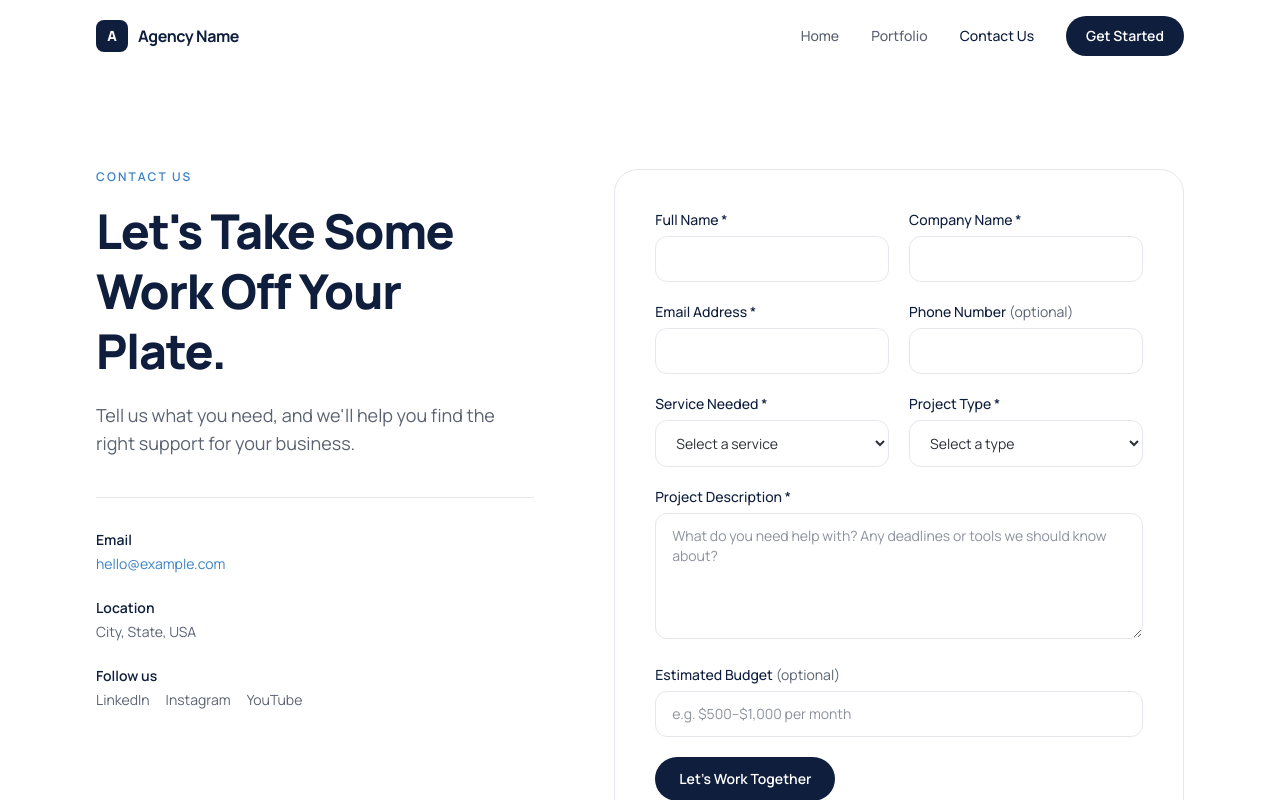
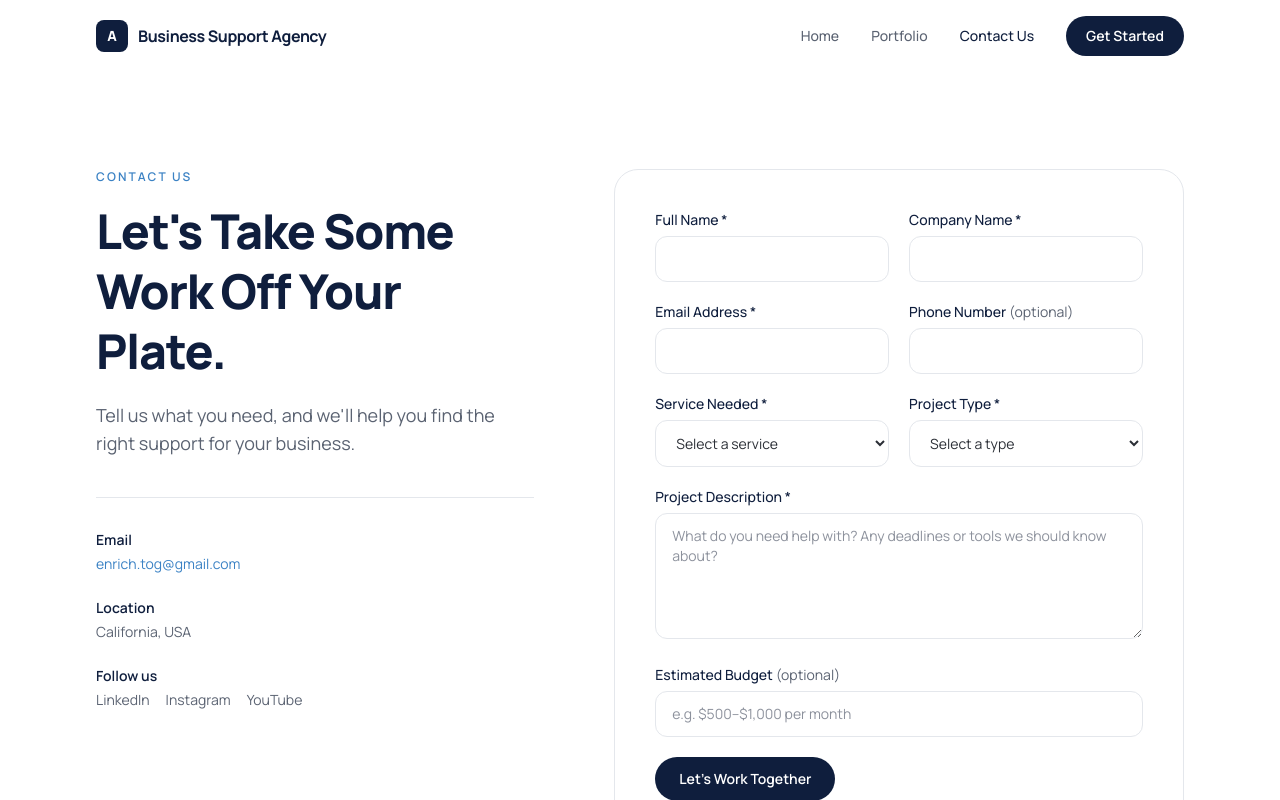
Before and after one commit to ralphchristiandD/agency-website, a Nuxt app: page /contact in a window 1280 px wide. Shown: the top 800 px of the page. Built offline with nearby package versions, Linux system fonts and the light colour scheme.

Commit message:
links updated

```diff
--- a/app/data/site.ts
+++ b/app/data/site.ts
@@ -1,10 +1,10 @@
 // Business details shown across the site (header, footer, contact page).
 // TODO: replace every placeholder with the client's real information.
 export const site = {
-  name: 'Agency Name',
+  name: 'Business Support Agency',
   tagline: 'We handle your operations. We make sense of your data. We elevate your content.',
-  email: 'hello@example.com',
-  location: 'City, State, USA',
+  email: 'enrich.tog@gmail.com',
+  location: 'California, USA',
   socials: [
     { label: 'LinkedIn', href: 'https://www.linkedin.com/' },
     { label: 'Instagram', href: 'https://www.instagram.com/' },
```
